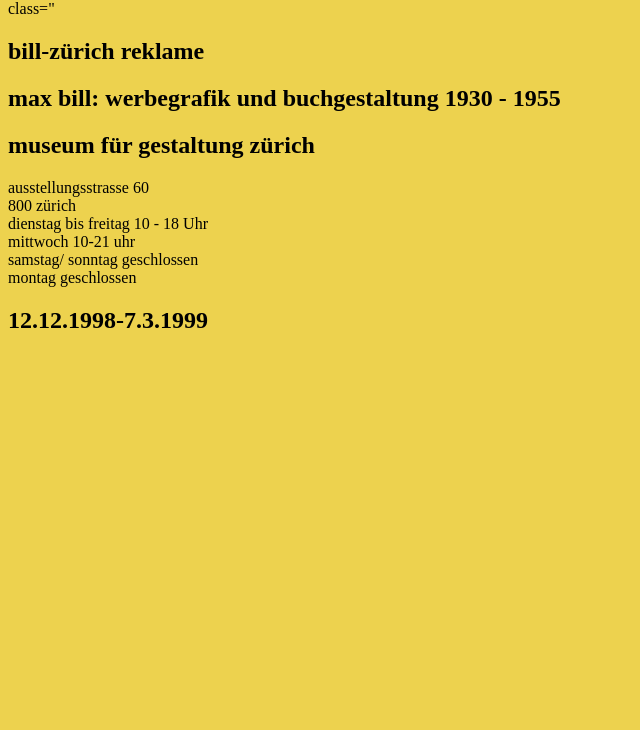
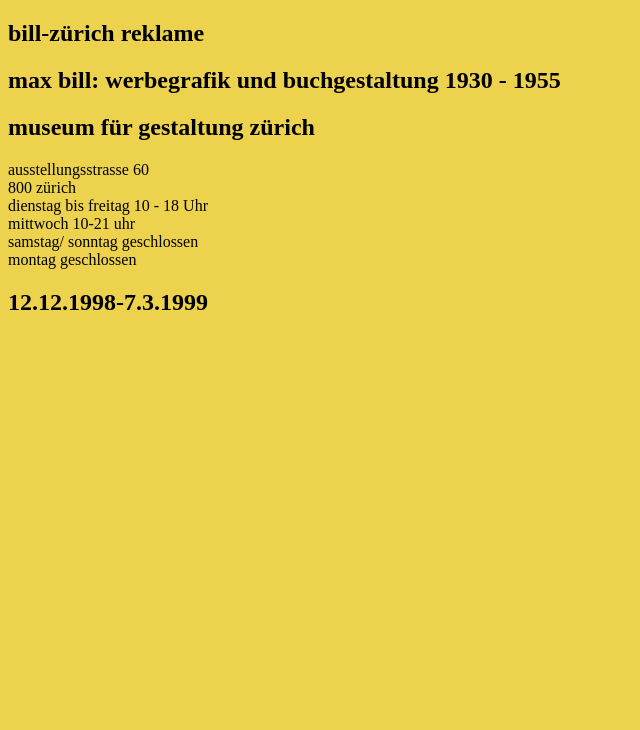
Before and after one commit to Lavi333/kickstartweb, a plain HTML site: page Tag3/plakat.html in a window 1280 px wide. Shown: the part 70-800 px from the top of the page, without its empty margins (0-640 px from the left). Drawn offline with Linux system fonts and the light colour scheme.

Commit message:
delete class

```diff
--- a/Tag3/plakat.html
+++ b/Tag3/plakat.html
@@ -14,7 +14,7 @@
 <h1> bill </h1>
 
 
-<div> class="</div>
+
 
 
     <h2>bill-zürich reklame</h2>
```
